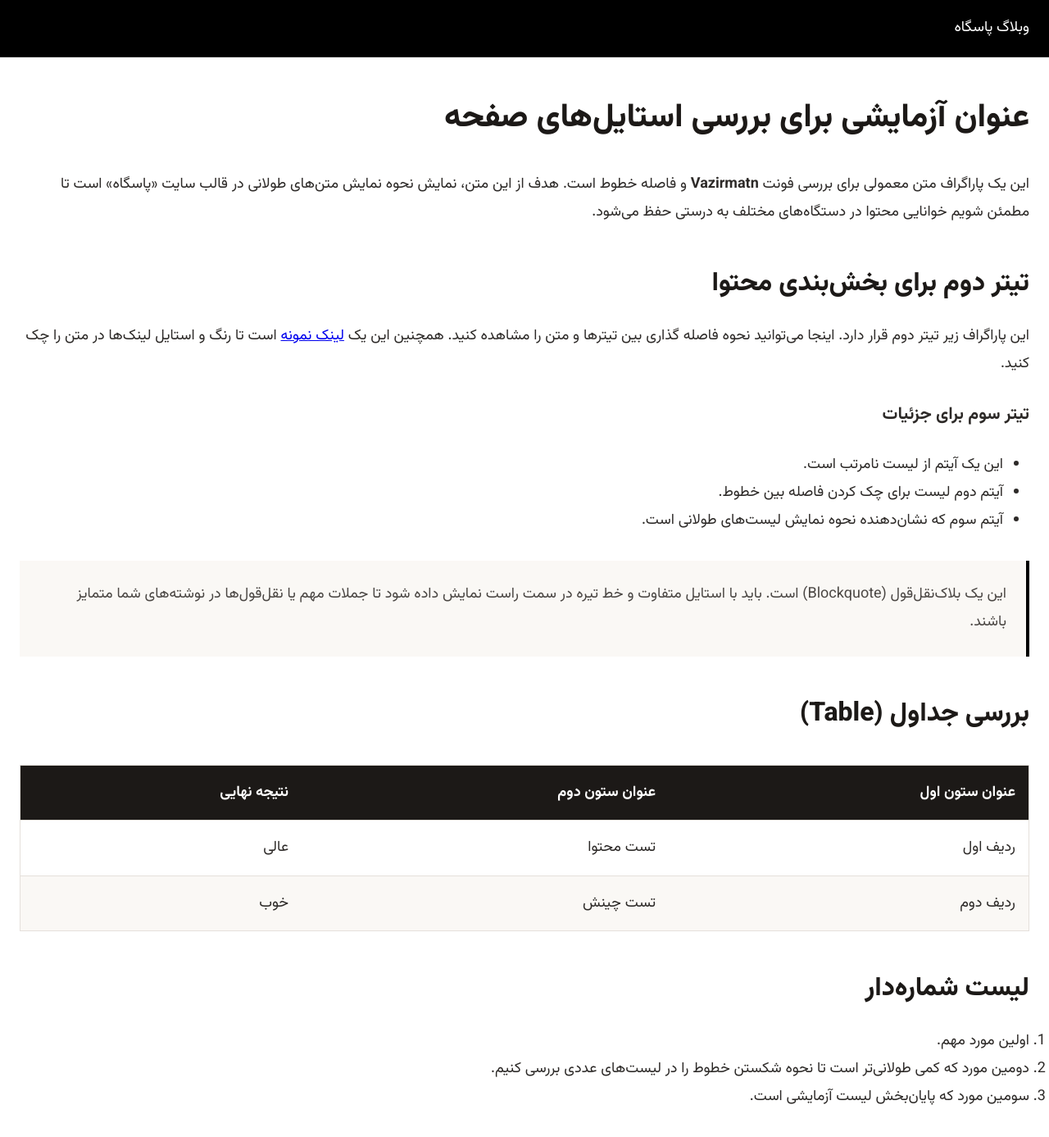
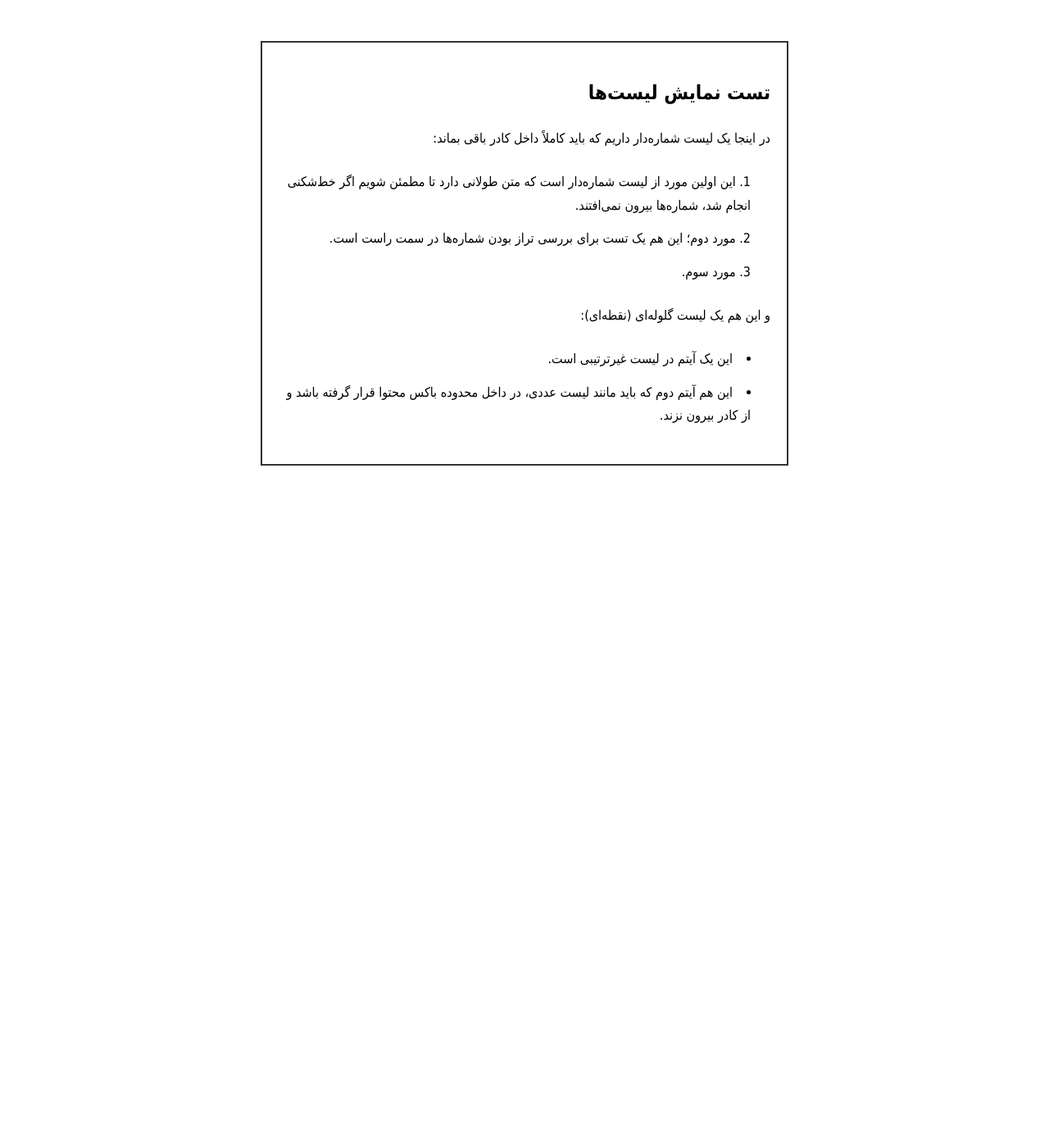
Before and after one commit to darkblog/darkblog.github.io, a Jekyll site: the page test.html, which Jekyll copies as it is, in a window 1280 px wide and 1400 px high. Shown: the top 1387 px of the window at 82% size. Built offline with Jekyll 4.4.1, drawn with Linux system fonts in a browser that asks for light colours; nearby versions of some CDN libraries.

Commit message:
Update test.html

```diff
--- a/test.html
+++ b/test.html
@@ -1,94 +1,49 @@
 <!DOCTYPE html>
-<html lang="fa" dir="rtl" itemscope itemtype="https://schema.org/WebPage">
+<html lang="fa" dir="rtl">
 <head>
-  <meta charset="UTF-8">
-  <meta name="viewport" content="width=device-width, initial-scale=1.0">
-  <title>صفحه آزمایشی - وبلاگ پاسگاه</title>
+    <meta charset="UTF-8">
+    <style>
+        /* این همان بخش CSS است که در کد قبلی برای اصلاح لیست‌ها داشتیم */
+        .article-content {
+            border: 2px solid #333;
+            padding: 20px;
+            max-width: 600px;
+            margin: 50px auto;
+            font-family: Tahoma, sans-serif;
+            line-height: 1.8;
+        }
 
-  <link rel="stylesheet" href="https://cdnjs.cloudflare.com/ajax/libs/font-awesome/7.0.1/css/all.min.css">
-  <link rel="preconnect" href="https://fonts.googleapis.com">
-  <link rel="preconnect" href="https://fonts.gstatic.com" crossorigin>
-  <link href="https://fonts.googleapis.com/css2?family=Vazirmatn:wght@400;500;700;800&display=swap" rel="stylesheet">
-  <style>
-    * { box-sizing: border-box; margin: 0; padding: 0; }
-    :root { --header-height: 5rem; --gap: clamp(1rem, 2vw, 2rem); --font-size-base: 1.125rem; }
-    body { font-family: 'Vazirmatn', system-ui, sans-serif; background-color: #f8f1e9; color: #1e1b1a; line-height: 1.6; min-height: 100vh; display: flex; flex-direction: column; font-size: var(--font-size-base); }
-    main { flex: 1; }
-    .site-header { position: fixed; top: 0; left: 0; right: 0; z-index: 50; background-color: #000000; border-bottom: 1px solid #2a2a2a; color: white; padding: 1.25rem clamp(1rem, 3vw, 1.5rem); }
-    .main-content { padding-top: calc(var(--header-height) + 2rem); padding-bottom: 3rem; padding-left: clamp(1rem, 3vw, 1.5rem); padding-right: clamp(1rem, 3vw, 1.5rem); background-color: white; }
-    .main-content-inner { max-width: 80rem; margin: 0 auto; }
+        .article-content ul,
+        .article-content ol {
+            margin: 1.5rem 0;
+            padding-right: 1.5rem; /* فضای کافی برای شماره‌ها */
+            list-style-position: inside; /* نکته اصلی: نگه داشتن لیست در داخل باکس */
+        }
 
-    /* Article Styles */
-    .post-title { font-size: clamp(2rem, 5vw, 2.5rem); font-weight: 800; margin-bottom: 2rem; color: #1c1917; }
-    .article-content { line-height: 1.9; color: #2d2a28; }
-    .article-content h2 { font-weight: 800; margin: 2.5rem 0 1rem; color: #1c1917; font-size: clamp(1.5rem, 3.5vw, 2rem); }
-    .article-content p { margin-bottom: 1.5rem; }
-    .article-content blockquote { border-right: 4px solid #000000; padding: 1.5rem; margin: 2rem 0; background: #faf8f5; color: #4a4643; }
-    .article-content ul { margin: 1.5rem 0; padding-right: 2rem; }
-    .article-content table { width: 100%; border-collapse: collapse; margin: 2rem 0; border: 1px solid #e5e0db; }
-    .article-content table th, .article-content table td { padding: 1rem; border-bottom: 1px solid #e5e0db; text-align: right; }
-    .article-content table thead { background-color: #1c1917; color: #fff; }
-    .article-content table tbody tr:nth-child(even) { background-color: #faf8f5; }
-  </style>
+        .article-content li {
+            margin-bottom: 0.75rem;
+        }
+    </style>
 </head>
 <body>
 
-  <header class="site-header">
-    <div style="max-width: 80rem; margin: 0 auto;">وبلاگ پاسگاه</div>
-  </header>
+    <div class="article-content">
+        <h2>تست نمایش لیست‌ها</h2>
+        <p>در اینجا یک لیست شماره‌دار داریم که باید کاملاً داخل کادر باقی بماند:</p>
 
-  <main class="main-content">
-    <div class="main-content-inner">
-      <article>
-        <h1 class="post-title">عنوان آزمایشی برای بررسی استایل‌های صفحه</h1>
+        <ol>
+            <li>این اولین مورد از لیست شماره‌دار است که متن طولانی دارد تا مطمئن شویم اگر خط‌شکنی انجام شد، شماره‌ها بیرون نمی‌افتند.</li>
+            <li>مورد دوم؛ این هم یک تست برای بررسی تراز بودن شماره‌ها در سمت راست است.</li>
+            <li>مورد سوم.</li>
+        </ol>
 
-        <div class="article-content">
-          <p>این یک پاراگراف متن معمولی برای بررسی فونت <strong>Vazirmatn</strong> و فاصله خطوط است. هدف از این متن، نمایش نحوه نمایش متن‌های طولانی در قالب سایت «پاسگاه» است تا مطمئن شویم خوانایی محتوا در دستگاه‌های مختلف به درستی حفظ می‌شود.</p>
+        <p>و این هم یک لیست گلوله‌ای (نقطه‌ای):</p>
 
-          <h2>تیتر دوم برای بخش‌بندی محتوا</h2>
-          <p>این پاراگراف زیر تیتر دوم قرار دارد. اینجا می‌توانید نحوه فاصله گذاری بین تیترها و متن را مشاهده کنید. همچنین این یک <a href="#">لینک نمونه</a> است تا رنگ و استایل لینک‌ها در متن را چک کنید.</p>
+        <ul>
+            <li>این یک آیتم در لیست غیرترتیبی است.</li>
+            <li>این هم آیتم دوم که باید مانند لیست عددی، در داخل محدوده باکس محتوا قرار گرفته باشد و از کادر بیرون نزند.</li>
+        </ul>
+    </div>
 
-          <h3>تیتر سوم برای جزئیات</h3>
-          <ul>
-            <li>این یک آیتم از لیست نامرتب است.</li>
-            <li>آیتم دوم لیست برای چک کردن فاصله بین خطوط.</li>
-            <li>آیتم سوم که نشان‌دهنده نحوه نمایش لیست‌های طولانی است.</li>
-          </ul>
-
-          <blockquote>این یک بلاک‌نقل‌قول (Blockquote) است. باید با استایل متفاوت و خط تیره در سمت راست نمایش داده شود تا جملات مهم یا نقل‌قول‌ها در نوشته‌های شما متمایز باشند.</blockquote>
-
-          <h2>بررسی جداول (Table)</h2>
-          <table>
-            <thead>
-              <tr>
-                <th>عنوان ستون اول</th>
-                <th>عنوان ستون دوم</th>
-                <th>نتیجه نهایی</th>
-              </tr>
-            </thead>
-            <tbody>
-              <tr>
-                <td>ردیف اول</td>
-                <td>تست محتوا</td>
-                <td>عالی</td>
-              </tr>
-              <tr>
-                <td>ردیف دوم</td>
-                <td>تست چینش</td>
-                <td>خوب</td>
-              </tr>
-            </tbody>
-          </table>
-
-          <h2>لیست شماره‌دار</h2>
-          <ol>
-            <li>اولین مورد مهم.</li>
-            <li>دومین مورد که کمی طولانی‌تر است تا نحوه شکستن خطوط را در لیست‌های عددی بررسی کنیم.</li>
-            <li>سومین مورد که پایان‌بخش لیست آزمایشی است.</li>
-          </ol>
-        </div>
-      </article>
-    </div>
-  </main>
 </body>
 </html>
```
